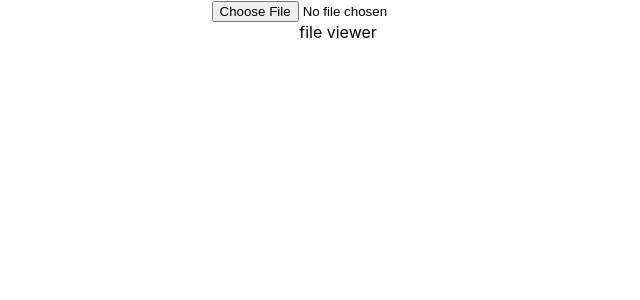
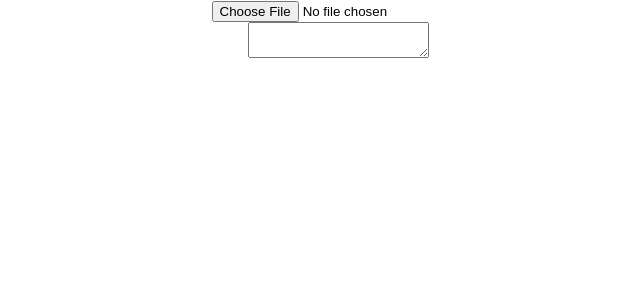
Before and after one commit to olmedoluis/jptext, a React (Create React App) app: page / in a window 1280 px wide. Shown: the top 300 px of the page, without its empty margins (302-942 px from the left). Built offline with nearby package versions, Linux system fonts and the light colour scheme.

Commit message:
refactor(FilesViewer.component.js):Recieve data and show it

```diff
--- a/src/components/FilesViewer/FilesViewer.component.js
+++ b/src/components/FilesViewer/FilesViewer.component.js
@@ -1,5 +1,15 @@
 import React from "react";
 
-export const FilesViewer = () => {
-  return <div>file viewer</div>;
+export const FilesViewer = ({ convertedText, file }) => {
+  const hasFile = file instanceof File;
+
+  return (
+    <div>
+      <textarea value={convertedText} onChange={() => {}} />
+
+      {hasFile && (
+        <img key={file.name} src={URL.createObjectURL(file)} alt="preview" />
+      )}
+    </div>
+  );
 };
```
